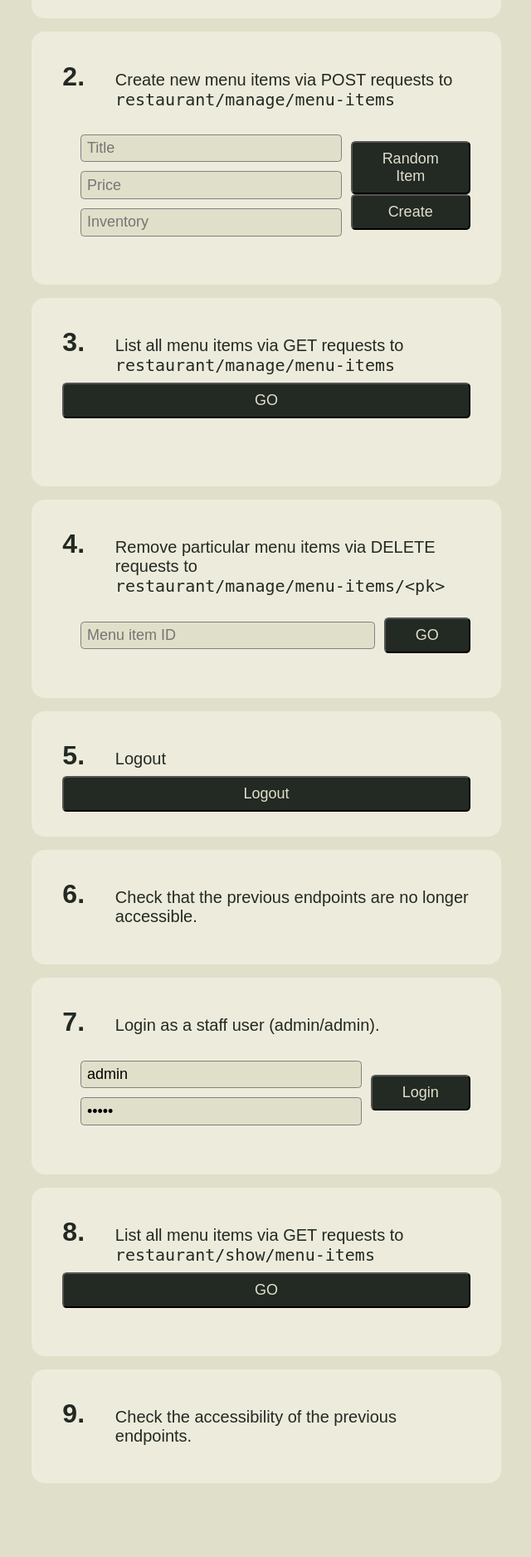
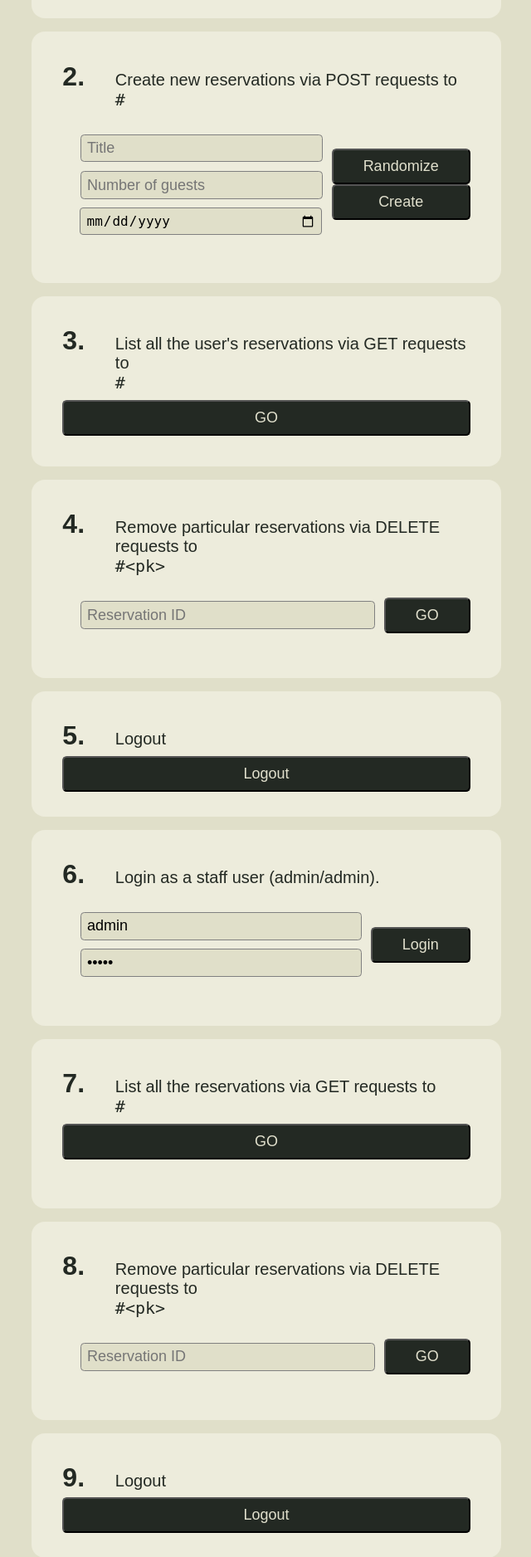
Before and after one commit to LeJawa/LittleLemon, a Django app: page /reservations/ in a window 1280 px wide. Shown: the part 957-2833 px from the top of the page at 83% size, without its empty margins (26-666 px from the left). Before the commit the page ends 2744 px from the top, so only its background shows below. Run offline with Django 4.2, Linux system fonts and the light colour scheme.

Commit message:
Finished Front-End

```diff
--- a/littlelemon/templates/booking.html
+++ b/littlelemon/templates/booking.html
@@ -11,11 +11,12 @@ The second endpoint can only be accessed by staff members and allows full CRUD f
 
 {% block steps %}
 {% include 'forms/login-user-form.html' %}
-    {% include 'forms/manage-menuitem-form.html' %}
+    {% include 'forms/user-booking-form.html' %}
     {% include 'forms/logout-form.html' %}
-    {% include 'forms/check-unauthorized.html' %}
+    {% comment %} {% include 'forms/check-unauthorized.html' %} {% endcomment %}
     {% include 'forms/login-staff-form.html' %}
-    {% include 'forms/show-menuitem-form.html' %}
+    {% include 'forms/staff-booking-form.html' %}
+    {% include 'forms/logout-form2.html' %}
     {% include 'forms/check-authorization.html' %}
 
 {% endblock steps %}
@@ -25,11 +26,13 @@ The second endpoint can only be accessed by staff members and allows full CRUD f
     <script>
         // Don't forget to link all the forms to the output
         linkFormToOutput('login-staff-form', "/auth/token/login", 'POST', FormAction.LOGIN);
-        linkFormToOutput('show-menuitem', "{% url 'show_menuitem-list' %}" ,'GET', FormAction.STANDARD);
+        linkFormToOutput('staff-booking-list', "{% url 'staff_booking-list' %}" ,'GET', FormAction.STANDARD);
+        linkFormToOutput('staff-booking-delete', "{% url 'staff_booking-detail' 0 %}" ,'DELETE', FormAction.DETAIL);
         linkFormToOutput('logout-form', "/auth/token/logout", 'POST', FormAction.LOGOUT);
-        linkFormToOutput('manage-menuitem-list', "{% url 'manage_menuitem-list' %}" ,'GET', FormAction.STANDARD);
-        linkFormToOutput('manage-menuitem-create', "{% url 'manage_menuitem-list' %}" ,'POST', FormAction.STANDARD);
-        linkFormToOutput('manage-menuitem-delete', "{% url 'manage_menuitem-detail' 0 %}" ,'DELETE', FormAction.DETAIL);
+        linkFormToOutput('user-booking-list', "{% url 'user_booking-list' %}" ,'GET', FormAction.STANDARD);
+        linkFormToOutput('user-booking-create', "{% url 'user_booking-list' %}" ,'POST', FormAction.STANDARD);
+        linkFormToOutput('user-booking-delete', "{% url 'user_booking-detail' 0 %}" ,'DELETE', FormAction.DETAIL);
         linkFormToOutput('login-user-form', "/auth/token/login", 'POST', FormAction.LOGIN);
+        linkFormToOutput('logout-form2', "/auth/token/logout", 'POST', FormAction.LOGOUT);
     </script>
 {% endblock formLinkScripts %}
--- /dev/null
+++ b/littlelemon/templates/forms/logout-form2.html
@@ -0,0 +1,13 @@
+<article>
+    <form id="logout-form2" action="/auth/token/logout" method="post">
+      {% csrf_token %}
+      <div class="form-header">
+        <p class="description">Logout</p>
+      </div>
+      <div class="form-body">
+        <div class="button">
+          <button type="submit" class="endpoint">Logout</button>
+        </div>
+      </div>
+    </form>
+  </article>
--- /dev/null
+++ b/littlelemon/templates/forms/staff-booking-form.html
@@ -0,0 +1,30 @@
+<article>
+  <form id="staff-booking-list" action="{% url 'staff_booking-list' %}" method="get">
+    {% csrf_token %}
+    <div class="form-header">
+      <p class="description">List all the reservations via GET requests to <br/><code>{% url 'staff_booking-list' %}</code></p>
+    </div>
+    <div class="form-body">
+      <div class="button">
+        <button type="submit" class="endpoint">GO</button>
+      </div>
+    </div>
+  </form>
+</article>
+
+<article>
+  <form id="staff-booking-delete" action="{% url 'staff_booking-detail' 0 %}" method="delete">
+    {% csrf_token %}
+    <div class="form-header">
+      <p class="description">Remove particular reservations via DELETE requests to <br/><code>{% url 'staff_booking-list' %}&lt;pk&gt;</code></p>
+    </div>
+    <div class="form-body">
+      <div class="input">
+        <input type="number" class="form-control" id="delete-staff-booking-id" name="id" placeholder="Reservation ID" required="" step="1">
+      </div>
+      <div class="button">
+        <button type="submit" class="endpoint">GO</button>
+      </div>
+    </div>
+  </form>
+</article>
--- /dev/null
+++ b/littlelemon/templates/forms/user-booking-form.html
@@ -0,0 +1,70 @@
+<article>
+  <form id="user-booking-create" action="{% url 'user_booking-list' %}" method="post">
+    {% csrf_token %}
+    <div class="form-header">
+      <p class="description">Create new reservations via POST requests to <br/><code>{% url 'user_booking-list' %}</code></p>
+    </div>
+    <div class="form-body">
+      <div class="input">
+        <input type="text" class="form-control" id="booking-title" name="title" placeholder="Title" maxlength="50">
+        <input type="number" class="form-control" id="booking-no_of_guests" name="no_of_guests"placeholder="Number of guests" required="" step="1" min="1" max="20">
+        <input type="date" class="form-control" id="booking-date" name="booking_date" placeholder="Date" required="" step="1" min="0" max="999">
+    </div>
+      <div class="button">
+        <button type="button" class="endpoint" id="random-booking-button" onclick="updateRandomBooking()">Randomize</button>
+        <button type="submit" class="endpoint" id="create-booking-button">Create</button>
+      </div>
+    </div>
+  </form>
+</article>
+
+<script>
+  function updateRandomBooking(){
+    const listOfNames = ['Date night', 'Family', 'Birthday', 'Anniversary', 'Celebration', 'Business', 'Wedding', 'Bachelor party', 'Bachelorette party', 'Baby shower', 'Reunion', 'Graduation', 'Other'];
+    const listOfGuests = [1,2,2,2,2,2,3,3,4,4,4,4,4,5,6,7,8,9,10];
+
+    const randomTitle = listOfNames[Math.floor(Math.random() * listOfNames.length)];
+    const randomNumberGuests = listOfGuests[Math.floor(Math.random() * listOfGuests.length)];
+
+    // Generated by Copilot, inspired by https://stackoverflow.com/questions/9035627/elegant-method-to-generate-array-of-random-dates-within-two-dates
+    const minDate = new Date(); // Set the minimum date to today
+    const maxDate = new Date(minDate.getTime() + (30 * 24 * 60 * 60 * 1000)); // Set the maximum date to 30 days from today
+    const randomDate = new Date(minDate.getTime() + Math.random() * (maxDate.getTime() - minDate.getTime())); // Generate a random date between the minimum and maximum dates
+    const formattedDate = randomDate.toISOString().slice(0, 10); // Convert the date to a string in the format required by the booking-date element
+
+    document.getElementById("booking-title").value = randomTitle;
+    document.getElementById("booking-no_of_guests").value = randomNumberGuests;
+    document.getElementById("booking-date").value = formattedDate;
+  }
+</script>
+
+<article>
+  <form id="user-booking-list" action="{% url 'user_booking-list' %}" method="get">
+    {% csrf_token %}
+    <div class="form-header">
+      <p class="description">List all the user's reservations via GET requests to <br/><code>{% url 'user_booking-list' %}</code></p>
+    </div>
+    <div class="form-body">
+      <div class="button">
+        <button type="submit" class="endpoint">GO</button>
+      </div>
+    </div>
+  </form>
+</article>
+
+<article>
+  <form id="user-booking-delete" action="{% url 'user_booking-detail' 1 %}" method="delete">
+    {% csrf_token %}
+    <div class="form-header">
+      <p class="description">Remove particular reservations via DELETE requests to <br/><code>{% url 'user_booking-list' %}&lt;pk&gt;</code></p>
+    </div>
+    <div class="form-body">
+      <div class="input">
+        <input type="number" class="form-control" id="delete-user-booking-id" name="id" placeholder="Reservation ID" required="" step="1">
+      </div>
+      <div class="button">
+        <button type="submit" class="endpoint">GO</button>
+      </div>
+    </div>
+  </form>
+</article>
```
Also changed, not shown: littlelemon/templates/index.html (+4 -5 lines).
